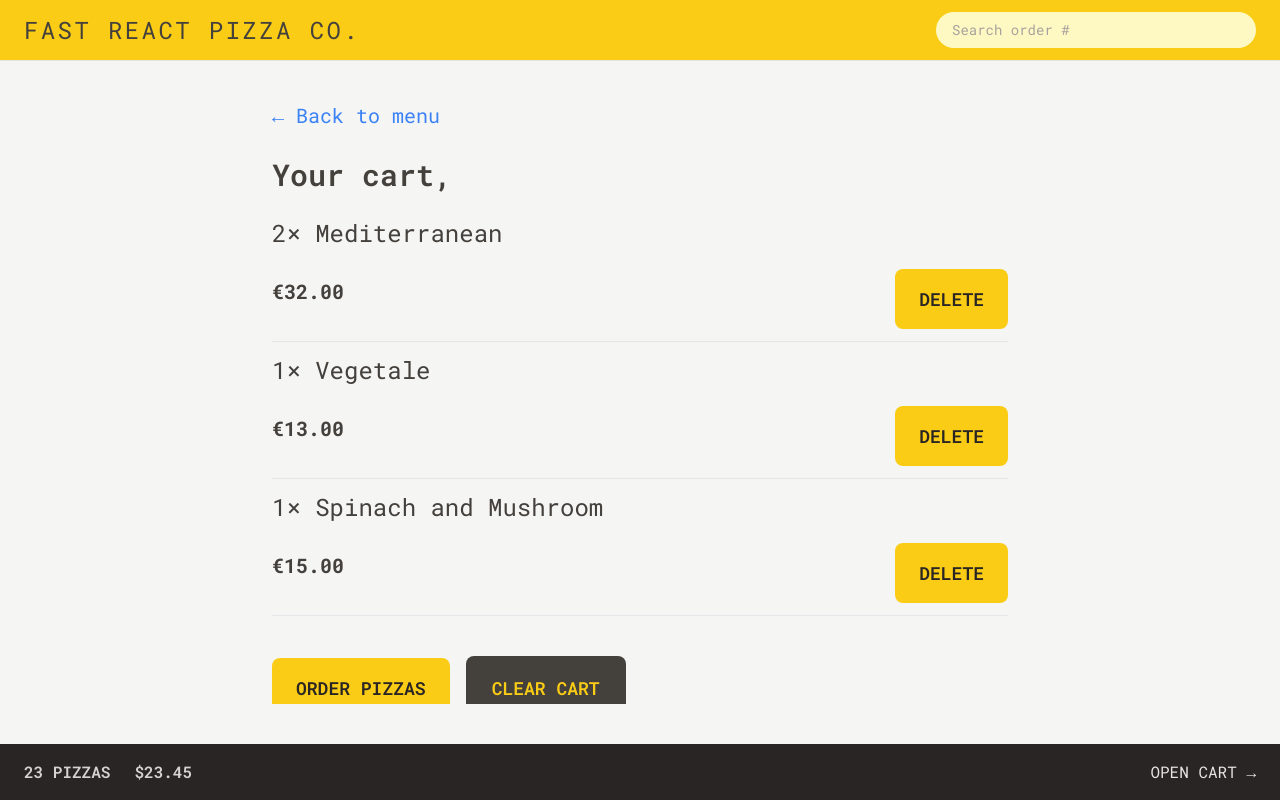
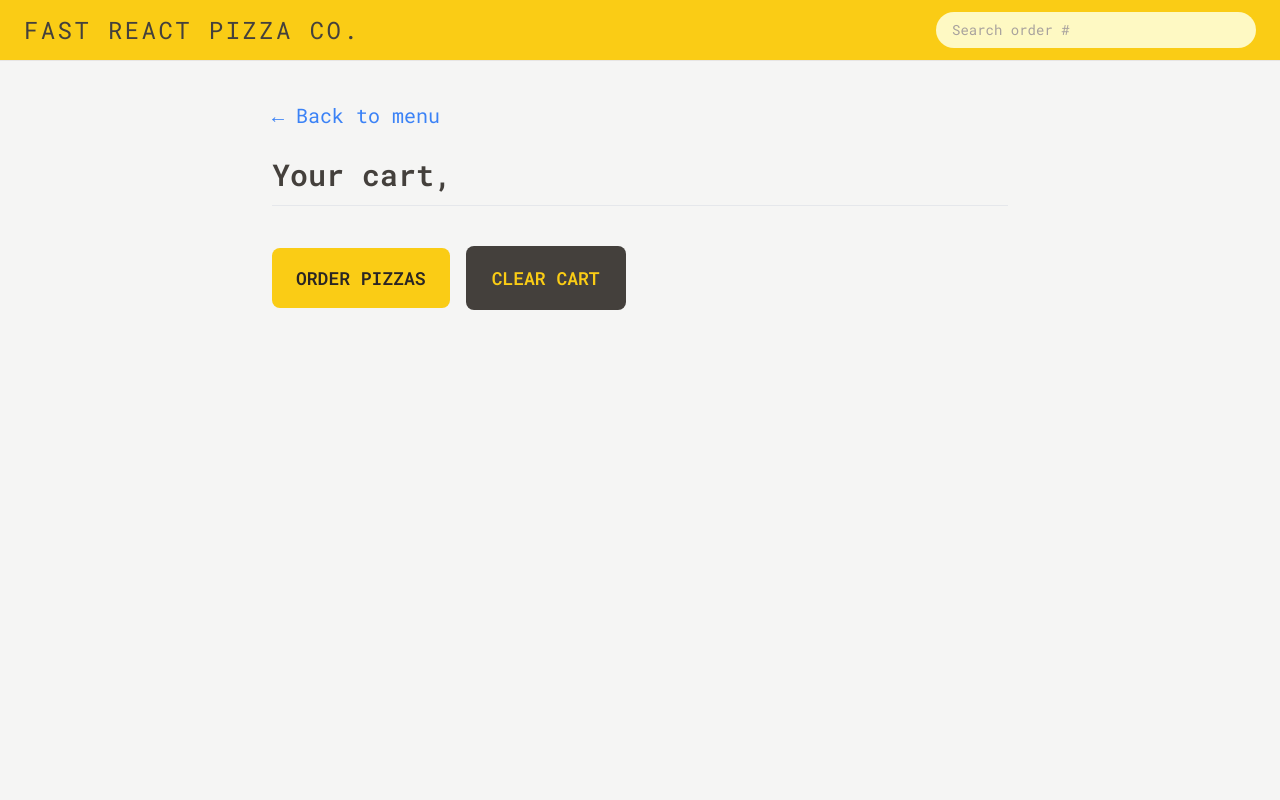
Before and after one commit to Mohamed-Tamer-Nassr/Fast-Pizza, a React (Vite) app: page /cart in a window 1280 px wide. Built offline with nearby package versions, Linux system fonts and the light colour scheme.

Commit message:
init --version@1.1

```diff
--- a/src/features/cart/Cart.jsx
+++ b/src/features/cart/Cart.jsx
@@ -1,7 +1,8 @@
-import { useSelector } from "react-redux";
+import { useDispatch, useSelector } from "react-redux";
 import Button from "../../ui/Button";
 import LinkButton from "../../ui/LinkButton";
 import CartItem from "./CartItem";
+import { clearCart, getCart } from "./cartSlice";
 
 const fakeCart = [
   {
@@ -28,8 +29,9 @@ const fakeCart = [
 ];
 
 function Cart() {
-  const cart = fakeCart;
+  const cart = useSelector(getCart);
   const userName = useSelector((state) => state.user.userName);
+  const dispatch = useDispatch();
 
   return (
     <div className="px-4">
@@ -45,7 +47,9 @@ function Cart() {
       </ul>
       <div className="mt-6 space-x-4">
         <Button to="/order/new">Order pizzas</Button>
-        <Button type="secondary">Clear cart</Button>
+        <Button type="secondary" onClick={() => dispatch(clearCart())}>
+          Clear cart
+        </Button>
         {/* <button>Clear cart</button> */}
       </div>
     </div>
--- a/src/features/cart/cartSlice.js
+++ b/src/features/cart/cartSlice.js
@@ -1,15 +1,7 @@
 import { createSlice } from "@reduxjs/toolkit";
 
 const initialState = {
-  cart: [
-    {
-      pizzaId: 12,
-      name: "hassen",
-      quantity: 3,
-      unitPrice: 16,
-      totalPrice: 43,
-    },
-  ],
+  cart: [],
 };
 
 const cartSlice = createSlice({
@@ -48,3 +40,9 @@ export const {
 } = cartSlice.actions;
 
 export default cartSlice.reducer;
+export const getCart = (state) => state.cart.cart;
+export const totalPriceQuantity = (state) =>
+  state.cart.cart.reduce((sum, item) => sum + item.quantity, 0);
+
+export const totalPrice = (state) =>
+  state.cart.cart.reduce((sum, item) => sum + item.totalPrice, 0);
--- a/src/features/menu/CartOverview.jsx
+++ b/src/features/menu/CartOverview.jsx
@@ -1,11 +1,17 @@
+import { useSelector } from "react-redux";
 import { Link } from "react-router-dom";
+import { formatCurrency } from "../../utils/helpers";
+import { totalPrice, totalPriceQuantity } from "../cart/cartSlice";
 
 function CartOverview() {
+  const totalCartQuantity = useSelector(totalPriceQuantity);
+  const totalCartPrice = useSelector(totalPrice);
+  if (!totalCartPrice) return null;
   return (
     <div className="flex items-center justify-between bg-stone-800 px-4 py-4 text-sm uppercase text-stone-200 sm:px-6 md:text-base">
       <p className="space-x-4 font-semibold text-stone-300 sm:space-x-6">
-        <span>23 pizzas</span>
-        <span>$23.45</span>
+        <span>{totalCartQuantity} pizzas</span>
+        <span>{formatCurrency(totalCartPrice)}</span>
       </p>
       <Link to="/cart">Open cart &rarr;</Link>
     </div>
--- a/src/ui/Button.jsx
+++ b/src/ui/Button.jsx
@@ -6,31 +6,23 @@ function Button({ children, disabled, to, type, onClick }) {
     "mt-4 inline-block rounded-lg bg-yellow-400 px-2 py-1 text-sm font-semibold uppercase text-stone-800 transition-all duration-300 hover:bg-black hover:text-yellow-400 focus:outline-none focus-visible:ring focus-visible:ring-yellow-400 focus-visible:ring-offset-2 disabled:cursor-not-allowed sm:px-3 sm:py-1.5 md:px-6 md:py-4 md:text-lg";
   const classNameSecondary =
     "mt-4 inline-block rounded-lg bg-stone-700 px-2 py-1 text-sm font-semibold uppercase text-yellow-400 border-2 border-transparent transition-all duration-300 hover:bg-stone-100 hover:border-yellow-400 hover:text-stone-800 focus:outline-none focus-visible:ring focus-visible:ring-stone-700 focus-visible:ring-offset-2 disabled:cursor-not-allowed sm:px-3 sm:py-1.5 md:px-6 md:py-4 md:text-lg";
-  if (to)
+
+  // Render as Link if 'to' prop is provided
+  if (to) {
     return (
       <Link className={classNamePrimary} to={to}>
         {children}
       </Link>
     );
-  if (type === "secondary")
-    return (
-      <button disabled={disabled} className={classNameSecondary}>
-        {children}
-      </button>
-    );
-  if (onClick) {
-    return (
-      <button
-        onClick={onClick}
-        disabled={disabled}
-        className={classNamePrimary}
-      >
-        {children}
-      </button>
-    );
   }
+
+  // Determine which className to use
+  const className =
+    type === "secondary" ? classNameSecondary : classNamePrimary;
+
+  // Render as button with appropriate props
   return (
-    <button disabled={disabled} className={classNamePrimary}>
+    <button disabled={disabled} onClick={onClick} className={className}>
       {children}
     </button>
   );
@@ -39,9 +31,9 @@ function Button({ children, disabled, to, type, onClick }) {
 Button.propTypes = {
   children: PropTypes.node.isRequired, // React element(s), text, etc.
   disabled: PropTypes.bool, // Optional, defaults to false
-  to: PropTypes.string.isRequired, // the route to navigate to
-  type: PropTypes.string.isRequired, // the route to navigate to
-  onClick: PropTypes.func, // optional click handler
+  to: PropTypes.string, // Optional - the route to navigate to
+  type: PropTypes.oneOf(["secondary"]), // Optional - button variant
+  onClick: PropTypes.func, // Optional click handler
 };
 
 export default Button;
```
